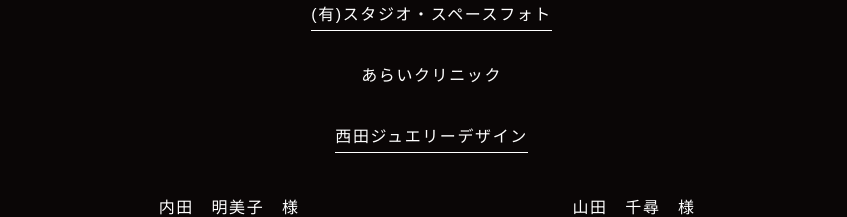
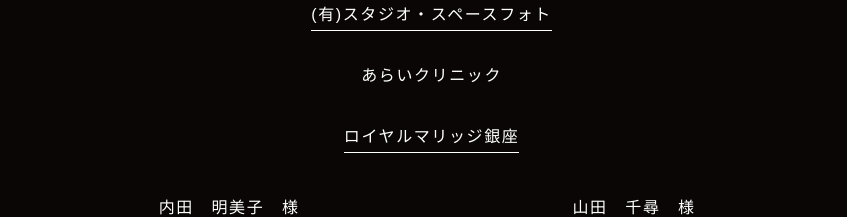
Before and after one commit to orchestra-canvas-tokyo/homepage, a SvelteKit app: page /support-us in a window 1280 px wide. Shown: the part 1160-1377 px from the top of the page, without its empty margins (109-956 px from the left). Built offline with nearby package versions, Linux system fonts and the light colour scheme.

Commit message:
fix: ご支援者さまの名称を変更

```diff
--- a/src/routes/support-us/+page.svelte
+++ b/src/routes/support-us/+page.svelte
@@ -74,7 +74,7 @@
 			<img class="supporter-logo" src={mizuya} alt="MC & Model Agency Hollywood Latte" />
 			<a href="http://spacephoto.c.ooco.jp/">(有)スタジオ・スペースフォト</a>
 			<span>あらいクリニック</span>
-			<a href="https://royal-marriage.shop/">西田ジュエリーデザイン</a>
+			<a href="https://royal-marriage.shop/">ロイヤルマリッジ銀座</a>
 		</div>
 		<div class="halfwidth-supporters-left">
 			{#each supportersOnLeftSide as supporter}
```
